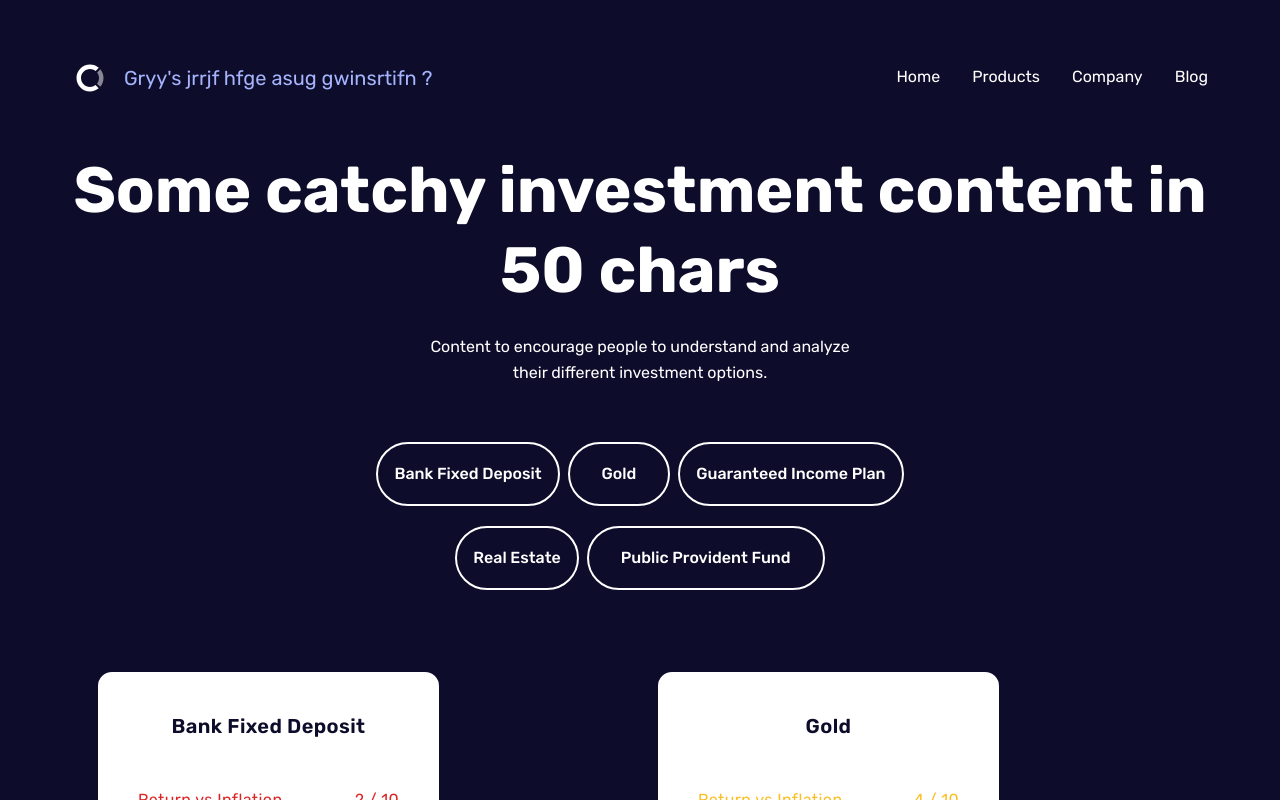
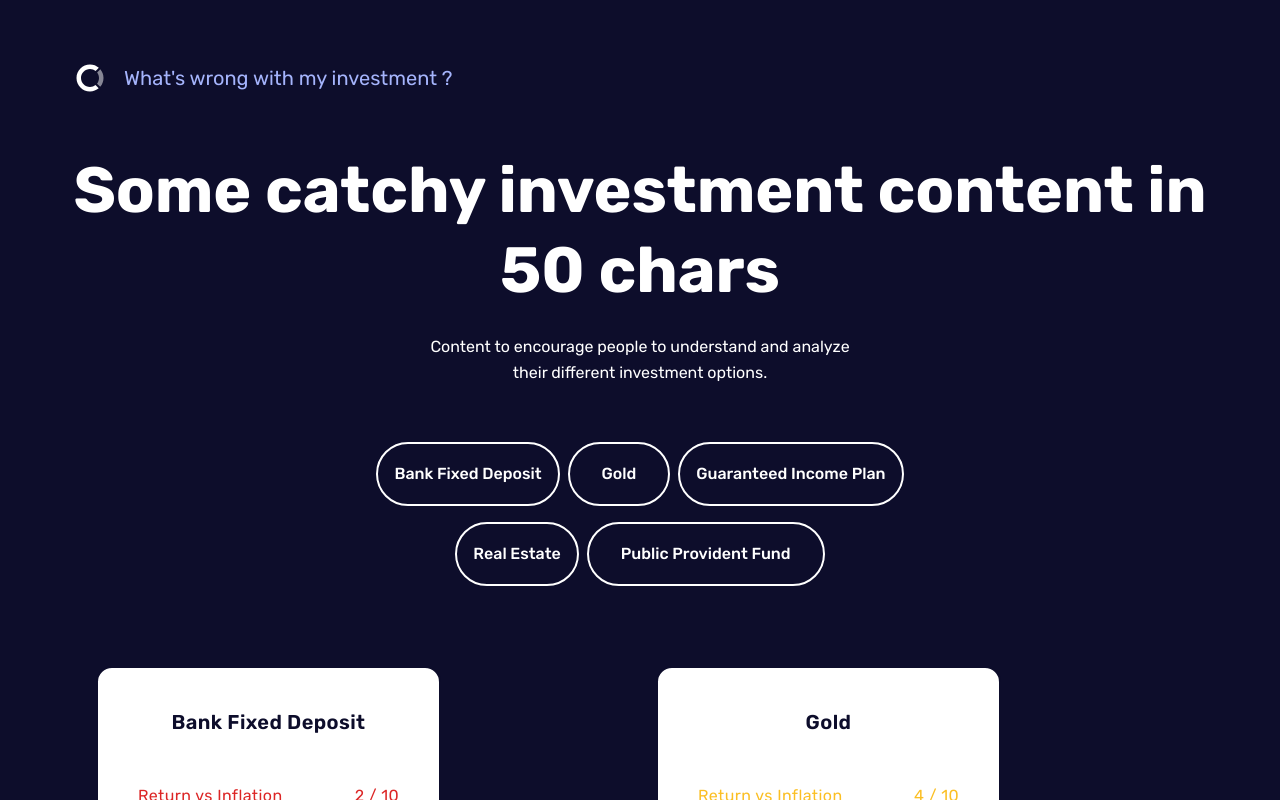
Before and after one commit to Navyashr4/xyz-v4, a React (Create React App) app: page / in a window 1280 px wide. Shown: the top 800 px of the page. Built offline with nearby package versions, Linux system fonts and the light colour scheme; the HTML template or start-up script is replaced by a standard one.

Commit message:
flex wrap pill orientation

```diff
--- a/src/components/DomInvPills.js
+++ b/src/components/DomInvPills.js
@@ -4,8 +4,8 @@ function DomInvPills() {
   return (
         <section className="mt-6">
           <div className="container mx-auto px-6 lg:px-0">
-            <div className="flex flex-col gap-y-5 items-center">
-              <div className='flex gap-x-2'>
+            {/* <div className="flex flex-col gap-y-5 items-center"> */}
+              <div className='mx-auto flex gap-x-2 flex-wrap gap-y-4 justify-center lg:max-w-[50%]'>
                 <button
                     className="btn gap-x-6 text-sm lg:h-16 lg:text-base text-center
                     bg-darkblue border-2 border-white hover:bg-blue"
@@ -33,8 +33,6 @@ function DomInvPills() {
                 >
                     Guaranteed Income Plan
                 </button>
-              </div>
-              <div className='flex gap-x-2'>
                 <button
                     className="btn gap-x-6 text-sm lg:h-16 lg:text-base text-center
                     bg-darkblue border-2 border-white hover:bg-blue"
@@ -55,7 +53,7 @@ function DomInvPills() {
                 </button>
               </div>
             </div>
-          </div>
+          {/* </div> */}
         </section>
   )
 }
--- a/src/components/Header.js
+++ b/src/components/Header.js
@@ -17,21 +17,21 @@ const Header = ({setNavMobile}) => {
           <div className='flex items-center gap-x-2 lg:gap-x-4'>
             <CgOpenCollective className='text-xl md:text-4xl'/>
             <p className='text-indigo-300 text-[0.875rem] md:text-[1rem] lg:text-[1.25rem] font-normal'>
-              Gryy's jrrjf hfge asug gwinsrtifn ?
+              What's wrong with my investment ?
             </p>
           </div>
         </a>
 
         {/* Nav Menu desktop*/}
-        <div className='hidden lg:flex gap-x-[55px]'>
-          <Nav />
+        {/* <div className='hidden lg:flex gap-x-[55px]'> */}
+          {/* <Nav /> */}
           {/* <AccountBtns /> */}
-        </div>
+        {/* </div> */}
 
         {/* Nav Menu Mobile Open */}
-        <div className='lg:hidden cursor-pointer' onClick={() => setNavMobile(true)}>
+        {/* <div className='lg:hidden cursor-pointer' onClick={() => setNavMobile(true)}>
           <CgMenuRight className='text-xl md:text-2xl' />
-        </div>
+        </div> */}
 
       </div>
     </header>
```
